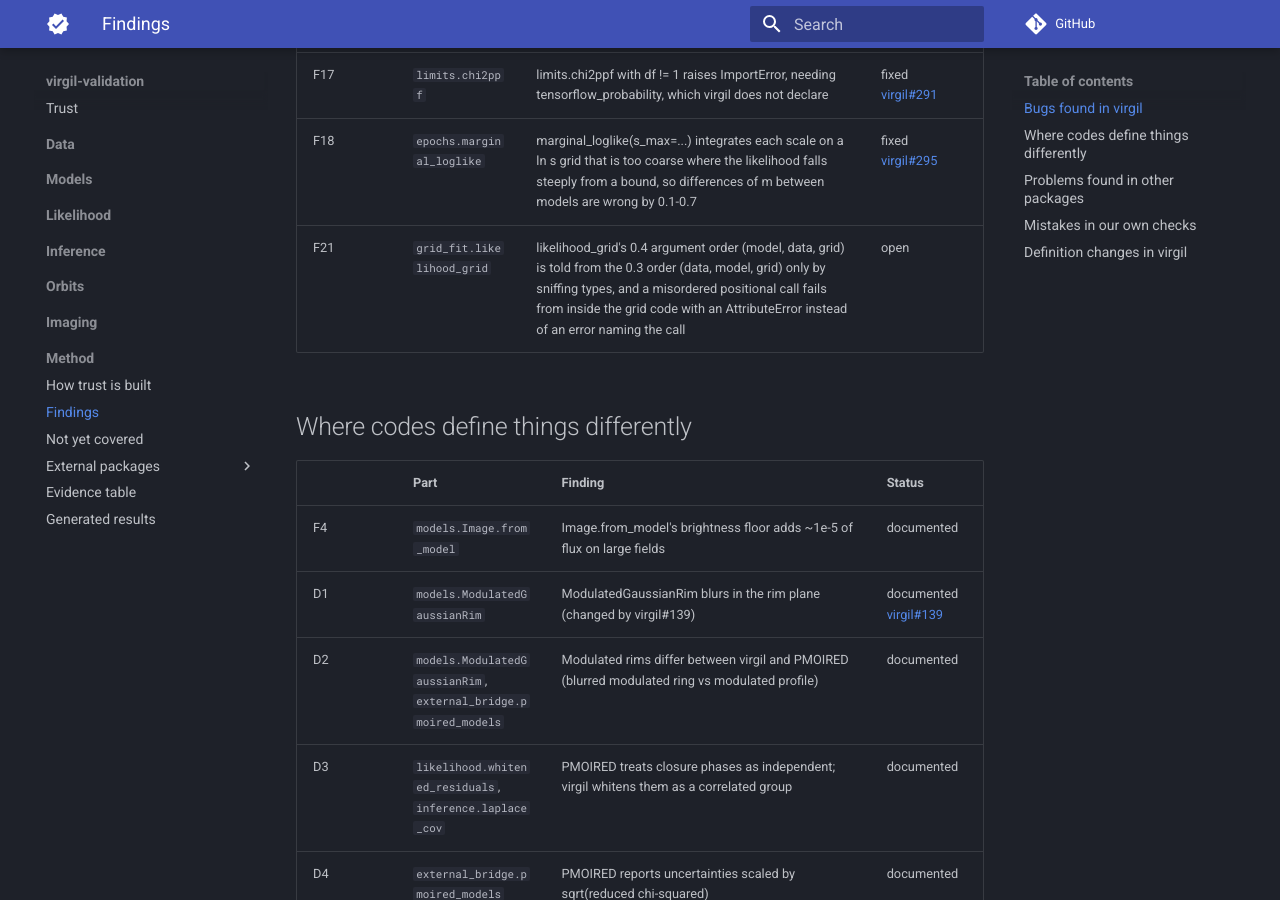
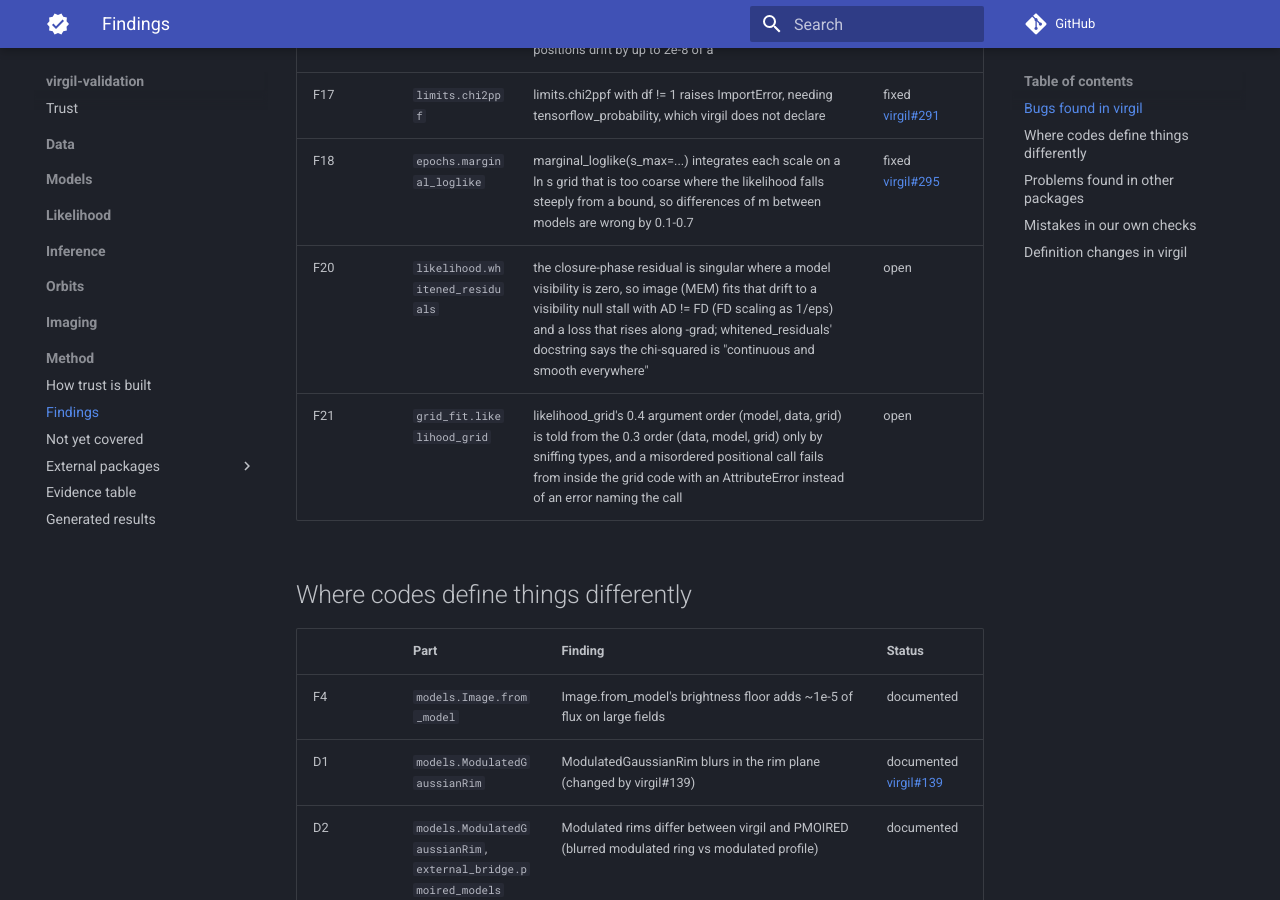
Before and after one commit to benjaminpope/virgil-validation, an MkDocs documentation site: the page built from docs/method/findings.md, in a window 1280 px wide and 900 px high, scrolled down 1509 px. Built offline with MkDocs 1.6.1 and Material for MkDocs 9.7.7, drawn with Linux system fonts in a browser that asks for light colours; comment, search, counter and statistics services are not loaded.

Commit message:
Regenerate the Findings page from the merged ledger (C3, F20, F21)
Co-Authored-By: Claude Opus 5.5 <noreply@anthropic.com>

```diff
--- a/docs/method/findings.md
+++ b/docs/method/findings.md
@@ -24,6 +24,7 @@ Every disagreement the checks have found, how it was ruled, and where it stands.
 | <span id="F16">F16</span> | `orbits.StateVectorOrbit` | StateVectorOrbit.to_kepler loses the inclination of nearly face-on orbits (0.01° returns 0.0106°), so positions drift by up to 2e-8 of a | fixed [virgil#229](https://github.com/benjaminpope/virgil/pull/229) |
 | <span id="F17">F17</span> | `limits.chi2ppf` | limits.chi2ppf with df != 1 raises ImportError, needing tensorflow_probability, which virgil does not declare | fixed [virgil#291](https://github.com/benjaminpope/virgil/pull/291) |
 | <span id="F18">F18</span> | `epochs.marginal_loglike` | marginal_loglike(s_max=...) integrates each scale on a ln s grid that is too coarse where the likelihood falls steeply from a bound, so differences of m between models are wrong by 0.1-0.7 | fixed [virgil#295](https://github.com/benjaminpope/virgil/pull/295) |
+| <span id="F20">F20</span> | `likelihood.whitened_residuals` | the closure-phase residual is singular where a model visibility is zero, so image (MEM) fits that drift to a visibility null stall with AD != FD (FD scaling as 1/eps) and a loss that rises along -grad; whitened_residuals' docstring says the chi-squared is "continuous and smooth everywhere" | open |
 | <span id="F21">F21</span> | `grid_fit.likelihood_grid` | likelihood_grid's 0.4 argument order (model, data, grid) is told from the 0.3 order (data, model, grid) only by sniffing types, and a misordered positional call fails from inside the grid code with an AttributeError instead of an error naming the call | open |
 
 ## Where codes define things differently
```
